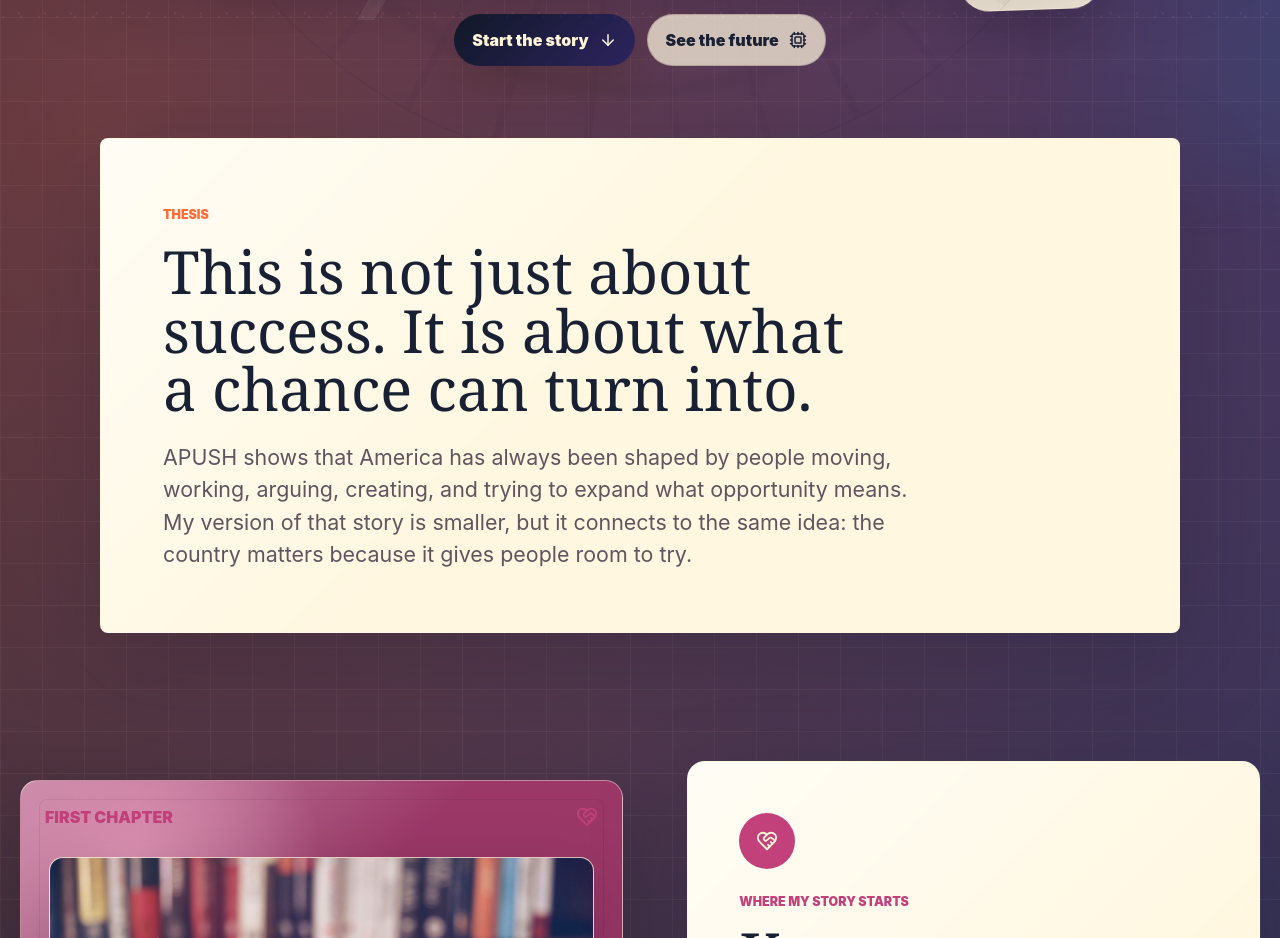
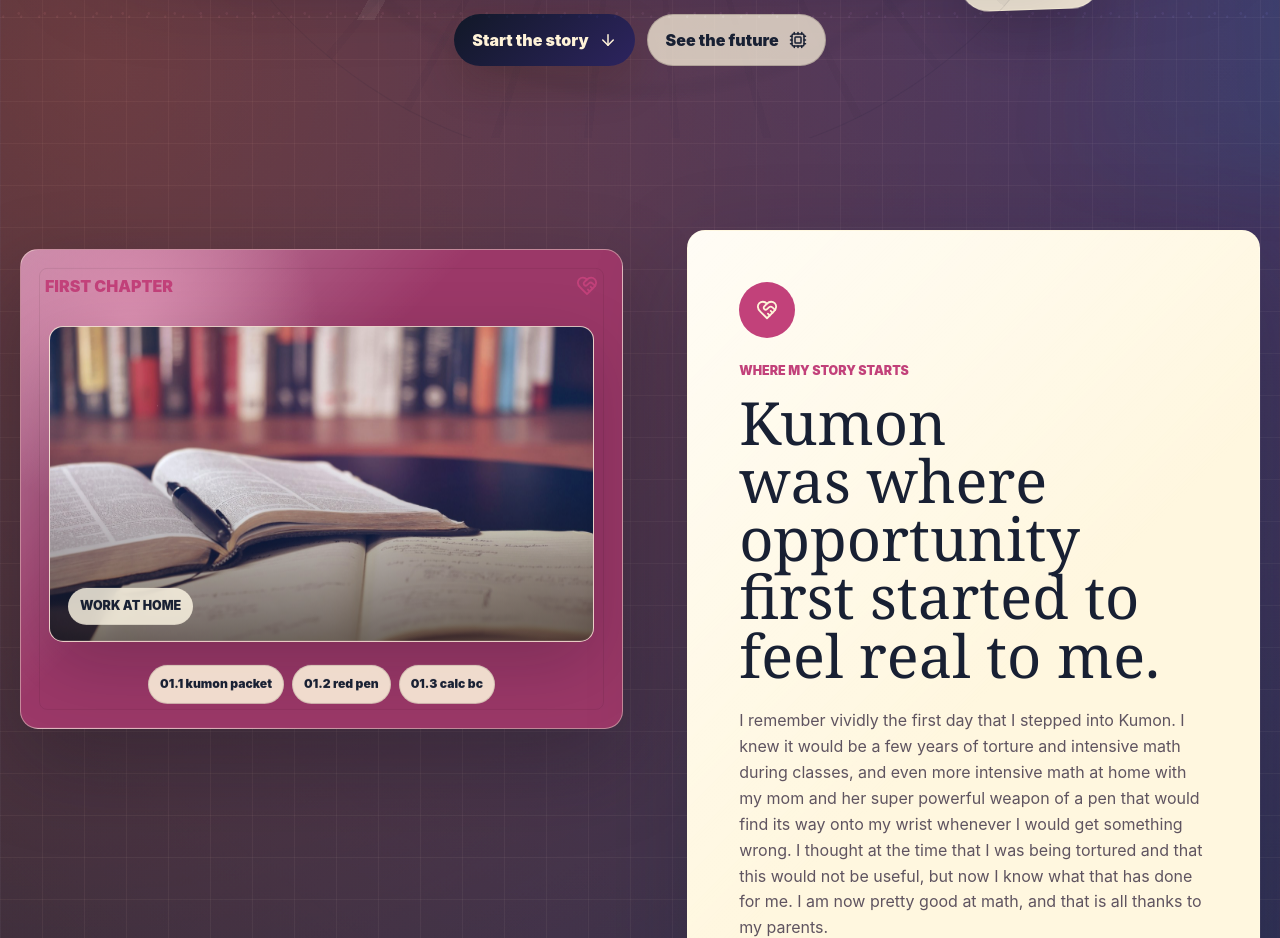
Before and after one commit to AcidXDpy/ApushProjectNakulR, a React (Vite) app: page / in a window 1280 px wide. Shown: the part 780-1718 px from the top of the page. Built offline with nearby package versions, Linux system fonts and the light colour scheme.

Commit message:
Remove thesis section

```diff
--- a/src/App.jsx
+++ b/src/App.jsx
@@ -222,16 +222,6 @@
           </div>
         </section>
 
-        <section className="story-bridge reveal">
-          <p className="eyebrow">Thesis</p>
-          <h2>This is not just about success. It is about what a chance can turn into.</h2>
-          <p>
-            APUSH shows that America has always been shaped by people moving, working, arguing, creating, and trying to
-            expand what opportunity means. My version of that story is smaller, but it connects to the same idea: the
-            country matters because it gives people room to try.
-          </p>
-        </section>
-
         <section className="timeline-wrap" aria-label="Opportunity story chapters">
           {chapters.map((chapter, index) => {
             const Icon = chapter.icon;
--- a/src/index.css
+++ b/src/index.css
@@ -382,32 +382,6 @@
   margin: 0 auto;
 }
 
-.story-bridge {
-  width: min(1080px, calc(100% - 32px));
-  margin: 0 auto 36px;
-  border: 1px solid rgba(36, 24, 18, 0.1);
-  border-radius: 8px;
-  background:
-    linear-gradient(135deg, rgba(255, 255, 255, 0.42), transparent 42%),
-    var(--paper);
-  padding: clamp(28px, 5vw, 62px);
-  box-shadow: var(--shadow);
-}
-
-.story-bridge h2 {
-  max-width: 920px;
-  color: var(--ink);
-  font-size: clamp(2.35rem, 5.2vw, 5.15rem);
-  text-wrap: balance;
-}
-
-.story-bridge > p:not(.eyebrow) {
-  max-width: 780px;
-  margin: 24px 0 0;
-  color: var(--ink-soft);
-  font-size: clamp(1.08rem, 1.7vw, 1.34rem);
-}
-
 .chapter {
   position: relative;
   display: grid;
@@ -1281,7 +1255,6 @@
   background: rgba(255, 247, 223, 0.72);
 }
 
-.story-bridge,
 .chapter-copy,
 .reflection-section,
 .sources-section {
@@ -1346,7 +1319,9 @@
 .chapter-copy h2,
 .reflection-section h2,
 .sources-section h2,
-.story-bridge h2 {
+.chapter-copy h2,
+.reflection-section h2,
+.sources-section h2 {
   font-size: clamp(2.15rem, 4.65vw, 4.8rem);
   line-height: 0.98;
   overflow-wrap: anywhere;
@@ -1354,8 +1329,7 @@
 
 .chapter-copy > p:not(.chapter-kicker),
 blockquote,
-.reflection-grid > p,
-.story-bridge > p:not(.eyebrow) {
+.reflection-grid > p {
   overflow-wrap: break-word;
 }
 
```
